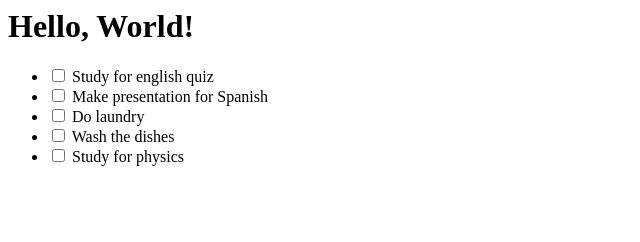
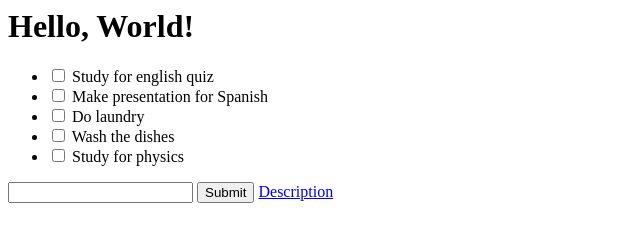
Before and after one commit to iLance1/todo_app_front_end, a plain HTML site: page index.html in a window 1280 px wide. Shown: the whole page, without its empty margins (0-640 px from the left). Drawn offline with Linux system fonts and the light colour scheme.

Commit message:
added text box and submit button.

```diff
--- a/index.html
+++ b/index.html
@@ -27,5 +27,7 @@
         Study for physics
       </li>
     </ul>
+  <input type="text">
+  <input type="submit">
+  <a href="show.html">Description</a>
   </body>
-</html>
```
